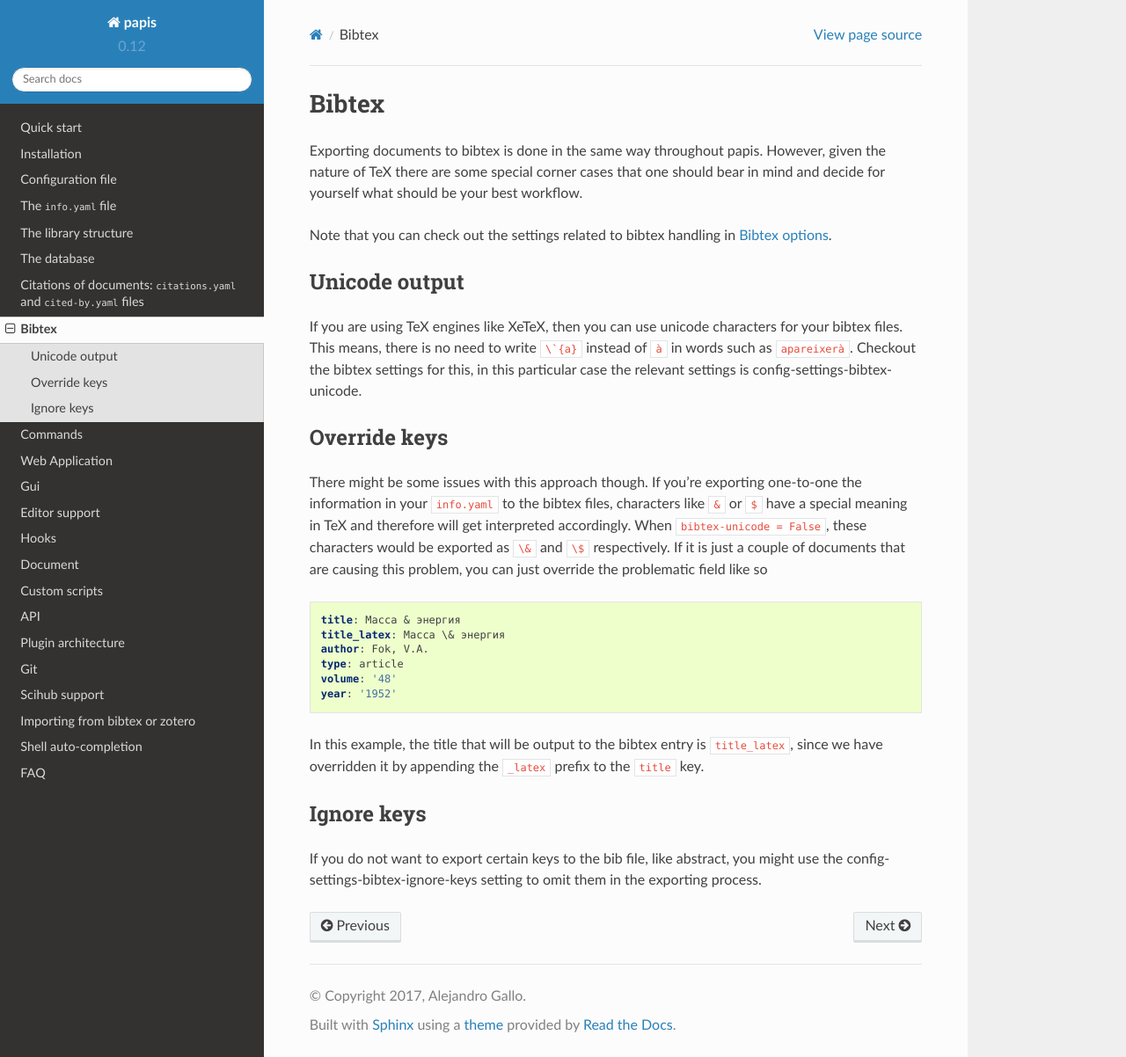
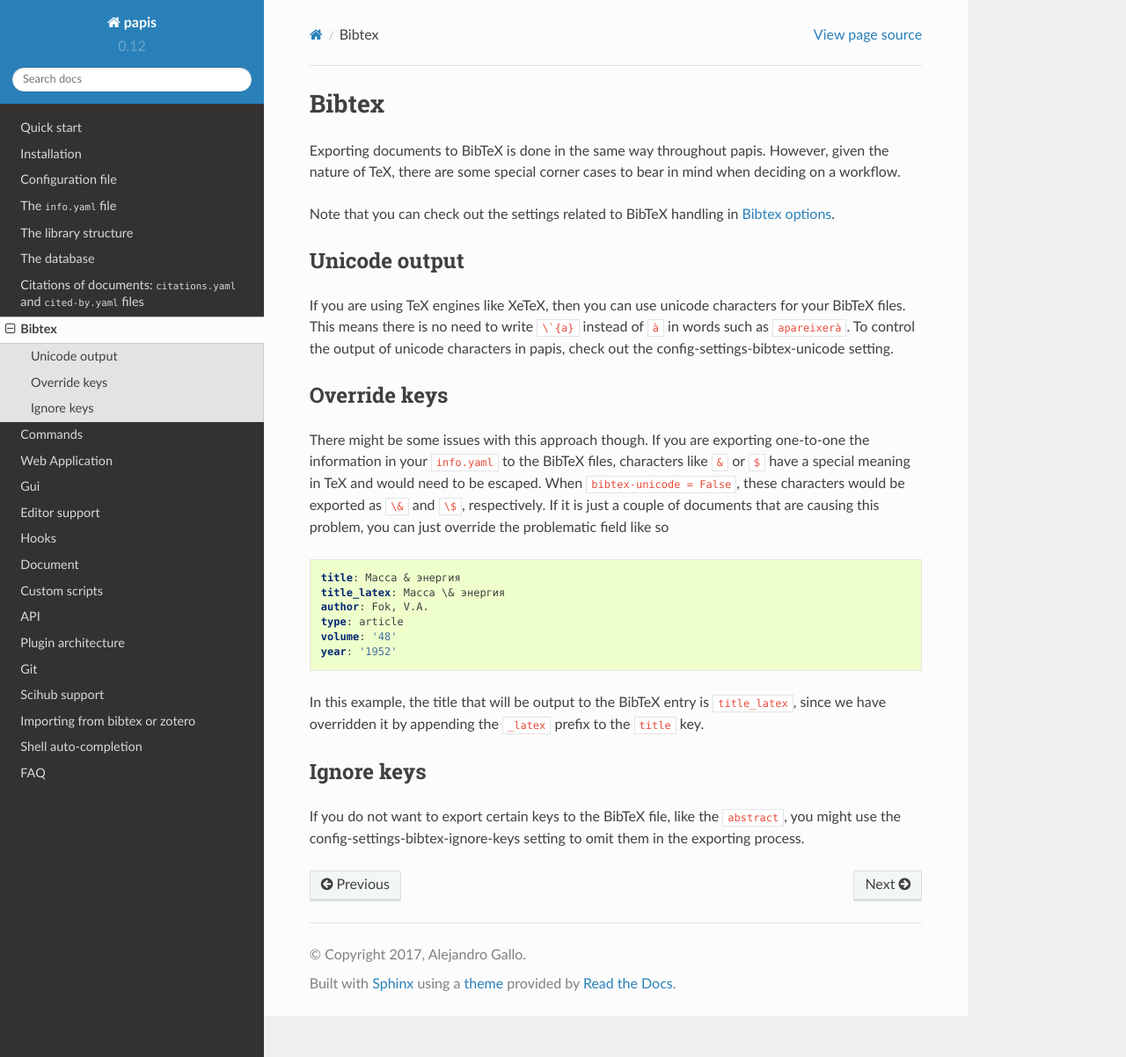
Before and after one commit to papis/papis, a Sphinx documentation site: the page built from doc/source/bibtex.rst, in a window 1280 px wide and 1202 px high. Shown: the whole window at 88% size. Built offline with Sphinx 7.4.7 and the Read the Docs theme 2.0.0, drawn with Linux system fonts in a browser that asks for light colours.

Commit message:
Update doc/source/bibtex.rst
Co-authored-by: Alex Fikl <alexfikl@gmail.com>

Update doc/source/bibtex.rst

Co-authored-by: Alex Fikl <alexfikl@gmail.com>

Update doc/source/bibtex.rst

Co-authored-by: Alex Fikl <alexfikl@gmail.com>

Update doc/source/bibtex.rst

Co-authored-by: Alex Fikl <alexfikl@gmail.com>

Update doc/source/bibtex.rst

Co-authored-by: Alex Fikl <alexfikl@gmail.com>

```diff
--- a/doc/source/bibtex.rst
+++ b/doc/source/bibtex.rst
@@ -1,34 +1,32 @@
 Bibtex
 ======
 
-Exporting documents to bibtex is done in the same way throughout papis.
-However, given the nature of TeX there are some special corner cases
-that one should bear in mind and decide for yourself what should be
-your best workflow.
+Exporting documents to BibTeX is done in the same way throughout papis.
+However, given the nature of TeX, there are some special corner cases
+to bear in mind when deciding on a workflow.
 
-Note that you can check out the settings related to bibtex handling
+Note that you can check out the settings related to BibTeX handling
 in :ref:`bibtex-options`.
 
 Unicode output
 --------------
 
 If you are using TeX engines like XeTeX, then you can use unicode characters
-for your bibtex files. This means, there is no need to write
-``\`{a}`` instead of ``à`` in words such as ``apareixerà``.
-Checkout the bibtex settings for this, in this particular case the relevant
-settings is :ref:`config-settings-bibtex-unicode`.
+for your BibTeX files. This means there is no need to write
+``\`{a}`` instead of ``à`` in words such as ``apareixerà``. To control the
+output of unicode characters in papis, check out the
+:ref:`config-settings-bibtex-unicode` setting.
 
 Override keys
 -------------
 
-There might be some issues with this approach though.
-If you're exporting one-to-one the information in your ``info.yaml``
-to the bibtex files, characters like ``&`` or ``$`` have a special meaning
-in TeX and therefore will get interpreted accordingly.
-When ``bibtex-unicode = False``, these characters would be exported
-as ``\&`` and ``\$`` respectively. If it is just a couple of documents
-that are causing this problem, you can just override the problematic field
-like so
+There might be some issues with this approach though. If you are
+exporting one-to-one the information in your ``info.yaml``
+to the BibTeX files, characters like ``&`` or ``$`` have a special meaning
+in TeX and would need to be escaped. When ``bibtex-unicode = False``, these
+characters would be exported as ``\&`` and ``\$``, respectively. If it
+is just a couple of documents that are causing this problem, you can just
+override the problematic field like so
 
 .. code:: yaml
 
@@ -39,7 +37,7 @@ like so
     volume: '48'
     year: '1952'
 
-In this example, the title that will be output to the bibtex entry
+In this example, the title that will be output to the BibTeX entry
 is ``title_latex``, since we have overridden it by appending the ``_latex``
 prefix to the ``title`` key.
 
@@ -47,6 +45,6 @@ prefix to the ``title`` key.
 Ignore keys
 -----------
 
-If you do not want to export certain keys to the bib file,
-like abstract, you might use the :ref:`config-settings-bibtex-ignore-keys` setting
-to omit them in the exporting process.
+If you do not want to export certain keys to the BibTeX file,
+like the ``abstract``, you might use the :ref:`config-settings-bibtex-ignore-keys`
+setting to omit them in the exporting process.
```
